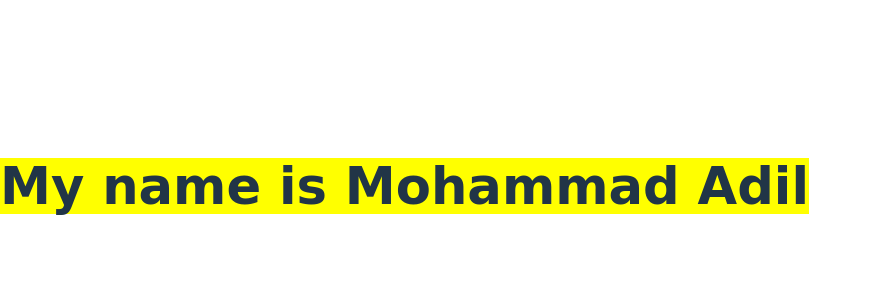
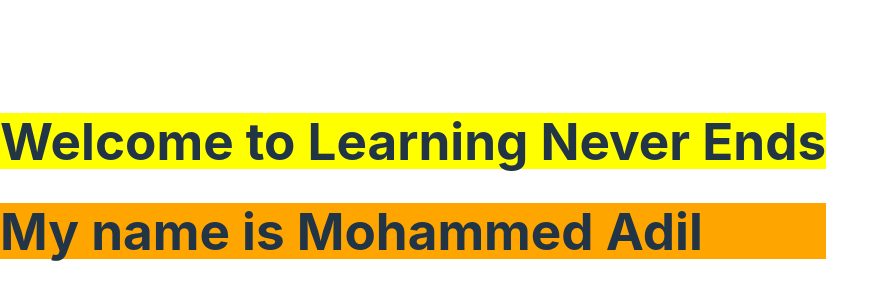
Before and after one commit to sanishkarkee/REACT-2024, a React (Vite) app: page / in a window 1280 px wide. Shown: the part 214-514 px from the top of the page, without its empty margins (0-889 px from the left). Built offline with nearby package versions, Linux system fonts and the light colour scheme.

Commit message:
video32- External CSS using Modules

```diff
--- a/src/App.jsx
+++ b/src/App.jsx
@@ -1,10 +1,12 @@
 import React from 'react';
-import CSSstylesheet from './CSSstylesheet';
+import StyleSheet1 from './StyleSheet1';
+import StyleSheet2 from './StyleSheet2';
 
 function App() {
   return (
     <>
-      <CSSstylesheet check={false} />
+      <StyleSheet1 />
+      <StyleSheet2 />
     </>
   );
 }
--- a/src/CSSstylesheet.css
+++ /dev/null
@@ -1,11 +0,0 @@
-.myFont {
-    color: red;
-}
-
-.myFont2 {
-    background-color: yellow;
-}
-
-.myFont3 {
-    font-family: 'comic sans ms';
-}
--- a/src/CSSstylesheet.jsx
+++ /dev/null
@@ -1,16 +0,0 @@
-import React, { Component } from 'react';
-import './CSSstylesheet.css';
-
-export default class CSSstylesheet extends Component {
-  render() {
-    let x = this.props.check ? 'myFont' : 'myFont2';
-    return (
-      <>
-        {/* <h1 className='myFont myFont2'>My name is Mohammad Adil</h1> */}
-
-        {/* Apply CSS on the basis of condition */}
-        <h1 className={`${x} myFont3`}>My name is Mohammad Adil</h1>
-      </>
-    );
-  }
-}
--- /dev/null
+++ b/src/StyleSheet1.jsx
@@ -0,0 +1,12 @@
+import React, { Component } from 'react';
+import style1 from './StyleSheet1.module.css';
+
+export default class StyleSheet1 extends Component {
+  render() {
+    return (
+      <>
+        <h1 className={style1.heading1}>Welcome to Learning Never Ends</h1>
+      </>
+    );
+  }
+}
--- /dev/null
+++ b/src/StyleSheet1.module.css
@@ -0,0 +1,3 @@
+.heading1 {
+    background-color: yellow;
+}
--- /dev/null
+++ b/src/StyleSheet2.jsx
@@ -0,0 +1,12 @@
+import React, { Component } from 'react';
+import style2 from './StyleSheet2.module.css';
+
+export default class StyleSheet2 extends Component {
+  render() {
+    return (
+      <>
+        <h1 className={style2.heading1}>My name is Mohammed Adil</h1>
+      </>
+    );
+  }
+}
--- /dev/null
+++ b/src/StyleSheet2.module.css
@@ -0,0 +1,3 @@
+.heading1 {
+    background-color: orange;
+}
```
